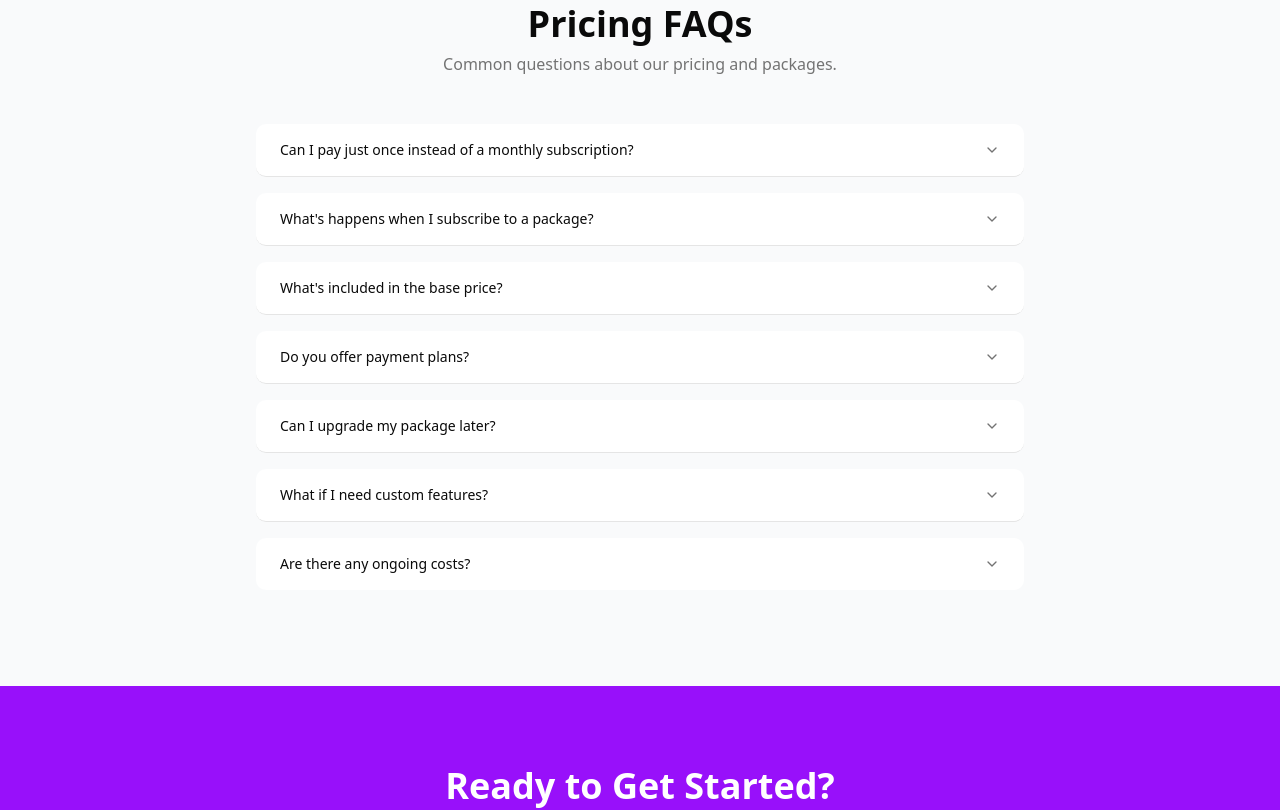
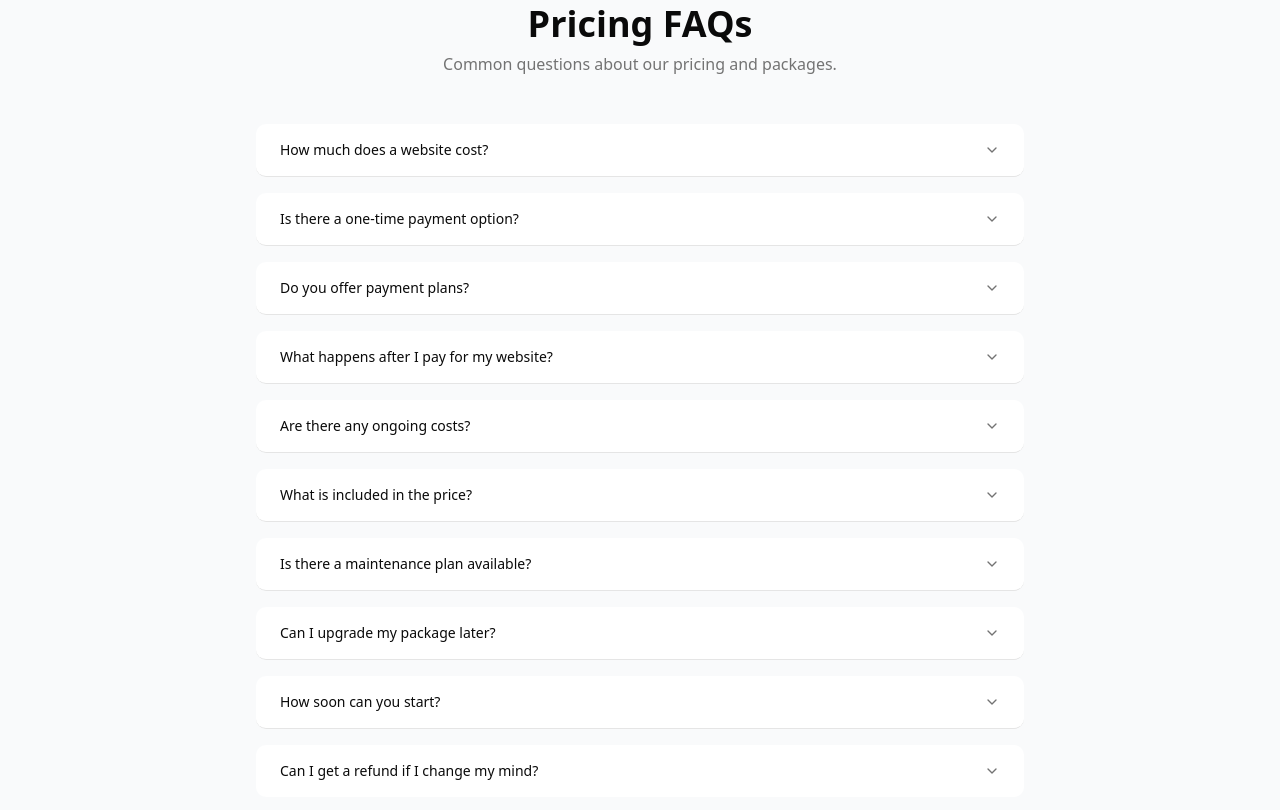
Before and after one commit to QuickPrimeTech/Portfolio, a Next.js app: page /pricing in a window 1280 px wide. Shown: the part 4440-5250 px from the top of the page. Built offline with nearby package versions, Linux system fonts and the light colour scheme; no server answers.

Commit message:
Changed the faqs to actually match the one time payment plan

```diff
--- a/src/data/faqs.ts
+++ b/src/data/faqs.ts
@@ -1,37 +1,94 @@
+export const homeFaqs = [
+  {
+    question: "How do your payments work? Do I have to pay everything upfront?",
+    answer:
+      "No, you don’t have to pay anything upfront. We break the payment into simple stages so you only pay as work is done. First, we design and build the look of your site (the frontend). Once you're happy with that, you pay 50% to book our time to build how the website works behind the scenes (the backend). After that part is done, you pay 30%. The final 20% is paid when your site goes live. Once everything is paid, the website is fully yours — you own all the content, design, and files.",
+  },
+  {
+    question: "Do I have to manage the website myself after it's launched?",
+    answer:
+      "No — unless you want to. We offer an optional maintenance plan for a small monthly fee, which covers everything technical so you can focus on running your business. This includes keeping your website up to date, secure, backed up, and performing smoothly. Think of it as having a tech team on standby whenever you need help, without the stress of dealing with technical stuff yourself.",
+  },
+  {
+    question: "Who owns the website once it's finished?",
+    answer:
+      "Once you've made all the agreed payments, you own everything. The website, the code, the design, and all the content are 100% yours. You’re free to do whatever you want with it — move it to another host, hire someone else to maintain it, or manage it yourself. We believe in full ownership for our clients after the project is paid in full.",
+  },
+  {
+    question: "Can I update the menu myself?",
+    answer:
+      "We build all our sites with easy-to-use content management systems. You can update your menu, hours, photos, and more without any technical knowledge. We also provide training and ongoing support.",
+  },
+  {
+    question: "What if I don't have a logo or photos?",
+    answer:
+      "No problem! We can help with basic logo design and provide guidance on photography. For our Premium package, we include professional photography services. We can also work with stock photos initially and update with your own photos later.",
+  },
+  {
+    question: "Do you offer support after launch?",
+    answer:
+      "Yes! All packages include 30 days of free support after launch. We also offer ongoing maintenance packages for updates, security, and technical support. You'll never be left hanging.",
+  },
+  {
+    question: "How long does the process take?",
+    answer:
+      "Most projects are completed in 2-4 weeks from start to launch. The timeline depends on the package you choose and how quickly you can provide content and feedback. We'll give you a detailed timeline during our initial consultation.",
+  },
+  {
+    question: "Do you integrate with reservation systems?",
+    answer:
+      "Yes! We can integrate with popular reservation systems like OpenTable, Resy, and others. We can also build custom booking forms that send reservations directly to your email or preferred management system.",
+  },
+];
 export const pricingFaqs = [
   {
-    question: "Can I pay just once instead of a monthly subscription?",
+    question: "How much does a website cost?",
     answer:
-      "Yes, one-time payment is available. In this case, you'll pay a larger upfront fee to cover the full design, development, and launch of your website. After that, there’s just a small annual fee (around $60) for hosting and your domain name. Please note, this option doesn’t include ongoing updates or support — it's a one-time setup.",
+      "Most of our projects range between 40,000 and 80,000 depending on the number of pages, features, and any custom requirements. After a free consultation, we’ll give you a clear quote with no hidden costs.",
   },
   {
-    question: "What's happens when I subscribe to a package?",
+    question: "Is there a one-time payment option?",
     answer:
-      "Once you subscribe, we’ll contact you within 2 hours to get started. If not, feel free to call us — we’ll begin your project right away. Every package includes full design, development, testing, launch, 30 days of support, training, and basic SEO. No hidden fees.",
-  },
-  {
-    question: "What's included in the base price?",
-    answer:
-      "All packages include complete design, development, testing, and launch of your website. You also get 30 days of free support, content management training, and basic SEO setup. No hidden fees or surprises.",
+      "Yes, you can pay once for the full project instead of paying monthly. After that, the only costs are a small annual fee for hosting and your domain name.",
   },
   {
     question: "Do you offer payment plans?",
     answer:
-      "Yes! We offer flexible payment options including 50% upfront and 50% on completion, or monthly payment plans for Premium packages. Contact us to discuss what works best for your budget.",
+      "Yes! We can break the cost into milestones: 0% upfront to get started, 50% after the frontend is done, 30% when the backend is complete, and the final 20% on launch. This way, you can spread out payments while still securing our services.",
+  },
+  {
+    question: "What happens after I pay for my website?",
+    answer:
+      "Once the full payment is completed, you fully own the website and all its digital assets. We’ll also hand over all your files and credentials so you’re in complete control.",
+  },
+  {
+    question: "Are there any ongoing costs?",
+    answer:
+      "The only ongoing costs are hosting (usually $20–30 per month) and a domain name (about $15/year). If you’d like, we can manage everything for you with a simple maintenance plan.",
+  },
+  {
+    question: "What is included in the price?",
+    answer:
+      "All our packages include complete design, development, testing, launch, basic SEO, and 30 days of free support. We’ll also train you on how to manage your website if you’d like to do that yourself.",
+  },
+  {
+    question: "Is there a maintenance plan available?",
+    answer:
+      "Yes, if you prefer not to deal with technical tasks, we offer maintenance plans starting at $30/month. This covers updates, security, backups, and small edits to your site. You will only have to deal with the kitchen",
   },
   {
     question: "Can I upgrade my package later?",
     answer:
-      "You can upgrade your package at any time. We'll credit what you've already paid and only charge the difference. Many clients start with Starter and upgrade to Pro as their business grows.",
+      "Absolutely. You can start with a smaller package and upgrade anytime as your business grows. We’ll credit any amount you’ve already paid toward the upgrade.",
   },
   {
-    question: "What if I need custom features?",
+    question: "How soon can you start?",
     answer:
-      "We love custom projects! If you need features not listed in our packages, we'll provide a custom quote. Our Premium package is designed to be flexible and can accommodate most custom requirements.",
+      "We usually begin within 2 business days of confirming your project and payment plan. We’ll schedule a kickoff meeting to gather everything we need from you.",
   },
   {
-    question: "Are there any ongoing costs?",
+    question: "Can I get a refund if I change my mind?",
     answer:
-      "The only ongoing costs are optional: hosting ($10-20/month), domain name ($15/year), and maintenance packages (starting at $69/month). We'll help you set up affordable hosting and can manage everything for you if preferred.",
+      "We don’t offer refunds once work has started, but we’re happy to pause or reschedule the project if something changes on your end. Our goal is to be flexible and fair.",
   },
 ];
--- a/src/sections/home/faqs.tsx
+++ b/src/sections/home/faqs.tsx
@@ -5,39 +5,7 @@ import {
   AccordionContent,
 } from "@/components/ui/accordion";
 import { Section, Header, Title, SubTitle } from "@/components/typography";
-
-const faqs = [
-  {
-    id: "item-1",
-    question: "Can I update the menu myself?",
-    answer:
-      "We build all our sites with easy-to-use content management systems. You can update your menu, hours, photos, and more without any technical knowledge. We also provide training and ongoing support.",
-  },
-  {
-    id: "item-2",
-    question: "What if I don't have a logo or photos?",
-    answer:
-      "No problem! We can help with basic logo design and provide guidance on photography. For our Premium package, we include professional photography services. We can also work with stock photos initially and update with your own photos later.",
-  },
-  {
-    id: "item-3",
-    question: "Do you offer support after launch?",
-    answer:
-      "Yes! All packages include 30 days of free support after launch. We also offer ongoing maintenance packages for updates, security, and technical support. You'll never be left hanging.",
-  },
-  {
-    id: "item-4",
-    question: "How long does the process take?",
-    answer:
-      "Most projects are completed in 2-4 weeks from start to launch. The timeline depends on the package you choose and how quickly you can provide content and feedback. We'll give you a detailed timeline during our initial consultation.",
-  },
-  {
-    id: "item-5",
-    question: "Do you integrate with reservation systems?",
-    answer:
-      "Yes! We can integrate with popular reservation systems like OpenTable, Resy, and others. We can also build custom booking forms that send reservations directly to your email or preferred management system.",
-  },
-];
+import { homeFaqs } from "@/data/faqs";
 
 const Faqs = () => {
   return (
@@ -48,10 +16,10 @@ const Faqs = () => {
       </Header>
       <div className="max-w-4xl w-full">
         <Accordion type="single" collapsible className="space-y-4">
-          {faqs.map(({ id, question, answer }) => (
+          {homeFaqs.map(({ question, answer }, index) => (
             <AccordionItem
-              key={id}
-              value={id}
+              key={index}
+              value={`item - ${index + 1}`}
               className="bg-white rounded-lg px-6"
             >
               <AccordionTrigger>{question}</AccordionTrigger>
```
